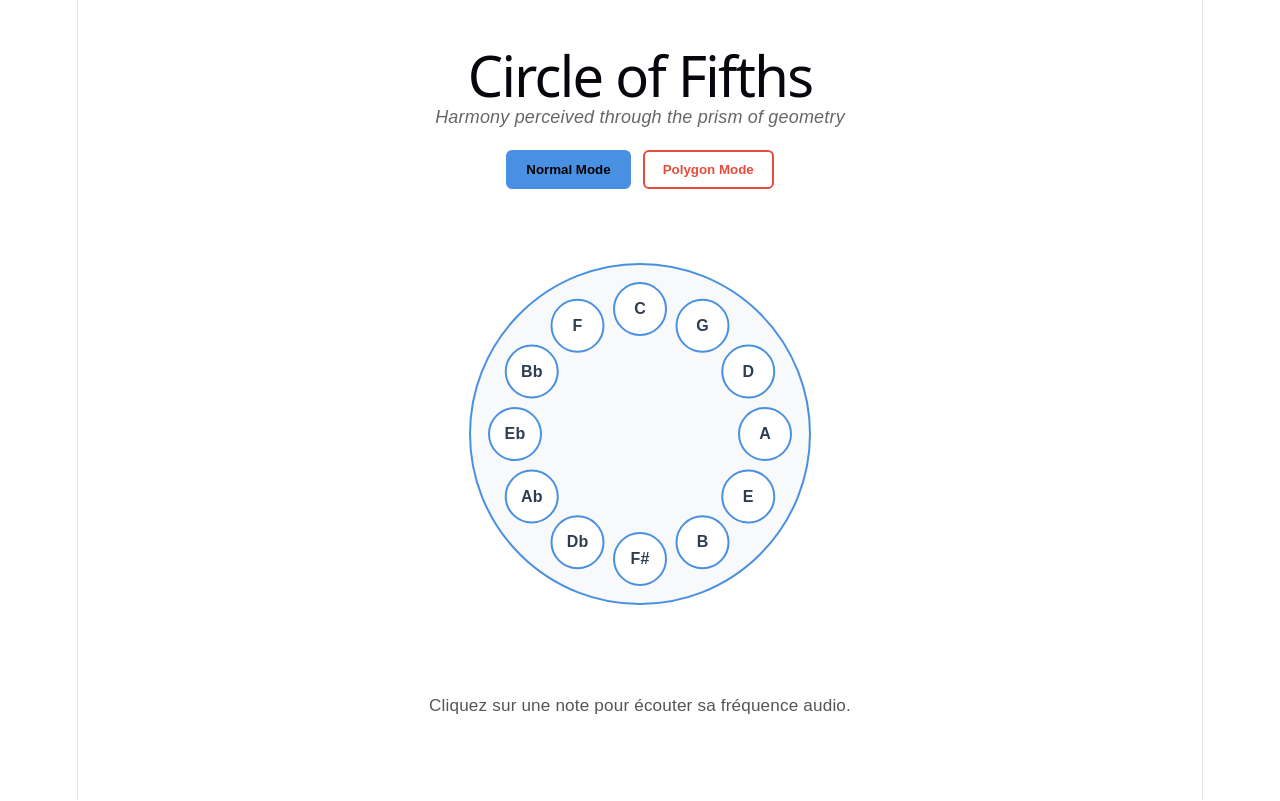
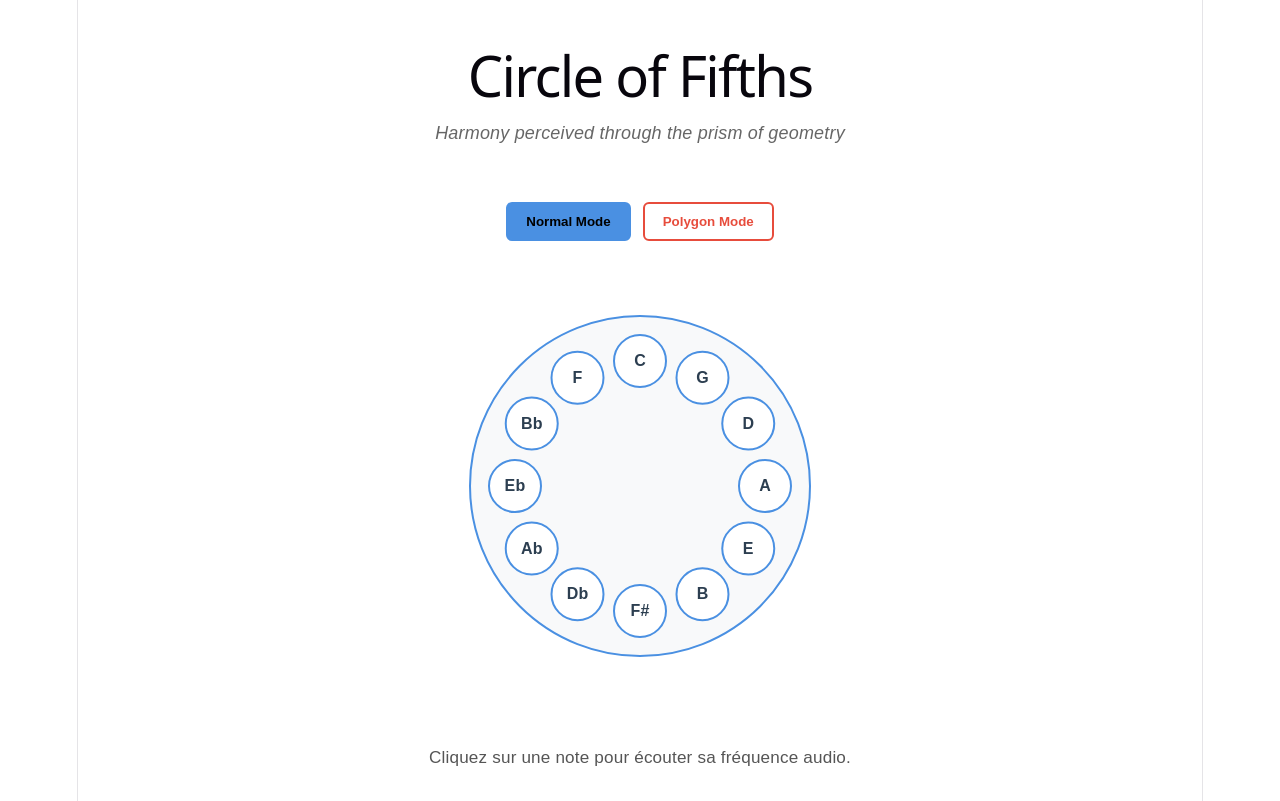
Before and after one commit to Enzo-clock/Geo-harmony, a React (Vite) app: page / in a window 1280 px wide. Built offline with nearby package versions, Linux system fonts and the light colour scheme.

Commit message:
espacement titres divers

```diff
--- a/src/App.jsx
+++ b/src/App.jsx
@@ -1,4 +1,4 @@
-import React, { useState } from 'react';
+import { useState } from 'react';
 import './App.css';
 
 const NOTES = [
@@ -191,8 +191,8 @@ export default function App() {
 
   return (
     <div style={{ textAlign: 'center', fontFamily: 'sans-serif', padding: '30px 20px' }}>
-      <h1 style={{ marginBottom: '16px' }}>Circle of Fifths</h1>
-      <p style={{ color: '#666', fontStyle: 'italic', marginBottom: '20px' }}>
+      <h1 style={{ marginBottom: '32px' }}>Circle of Fifths</h1>
+      <p style={{ color: '#666', fontStyle: 'italic', marginBottom: '56px' }}>
         Harmony perceived through the prism of geometry
       </p>
 
```
